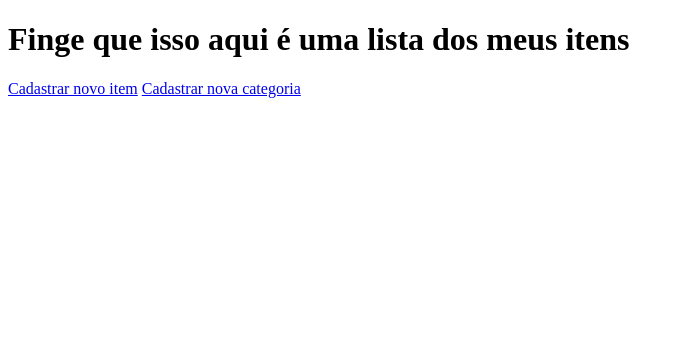
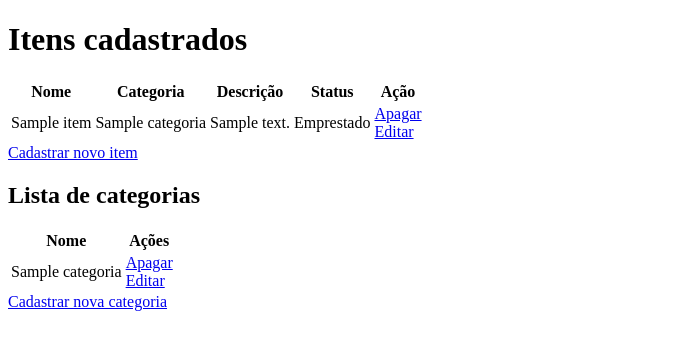
Before and after one commit to miguelwilliam/sistema-reservas-django, a Django app: page /itens/ in a window 1280 px wide. Shown: the part 98-448 px from the top of the page, without its empty margins (0-684 px from the left). Run offline with Django 5.2, Linux system fonts and the light colour scheme; tables that the repository leaves empty hold one stand-in row (values such as "Sample post").

Commit message:
homepage das pessoas e itens atualizadas para visualizar

```diff
--- a/treinodjango/itens/templates/itens/index.html
+++ b/treinodjango/itens/templates/itens/index.html
@@ -1,9 +1,59 @@
-{% extends "core/base.html" %}
+{% extends 'core/base.html' %}
 
-{% block title %}Meus itens{% endblock %}
+{% block title %}Itens{% endblock %}
 
 {% block content %}
-<h1>Finge que isso aqui é uma lista dos meus itens</h1>
-<a href="{% url 'itens:novo-item' %}">Cadastrar novo item</a>
-<a href="{% url 'itens:nova-categoria' %}">Cadastrar nova categoria</a>
+<div class="container">
+    <h1>Itens cadastrados</h1>
+    {% if itens %}
+    <table>
+        <tr>
+            <th>Nome</th>
+            <th>Categoria</th>
+            <th>Descrição</th>
+            <th>Status</th>
+            <th>Ação</th>
+        </tr>
+        {% for item in itens %}
+        <tr>
+            <td>{{ item.nome }}</td>
+            <td>{{ item.categoria }}</td>
+            <td>{{ item.desc }}</td>
+            <td>{% if item.atualmente_emprestado %}Emprestado{% else %}Disponível{% endif %}</td>
+            <td><a href="#">Apagar</a><br><a href="#">Editar</a></td>
+        </tr>
+        {% endfor %}
+    </table>
+
+    <a href="{% url 'itens:novo-item' %}">Cadastrar novo item</a>
+
+    {% else %}
+    <h2>Não existe nenhum item cadastrado no momento!</h2>
+    <a href="{% url 'itens:novo-item' %}">Cadastrar novo item</a>
+    {% endif %}
+</div>
+
+<div class="container">
+    <h2>Lista de categorias</h2>
+    {% if categorias %}
+    <table>
+        <tr>
+            <th>Nome</th>
+            <th>Ações</th>
+        </tr>
+        {% for categoria in categorias %}
+        <tr>
+            <td>{{ categoria.nome }}</td>
+            <td><a href="#">Apagar</a><br><a href="#">Editar</a></td>
+        </tr>
+        {% endfor %}
+    </table>
+
+    <a href="{% url 'itens:nova-categoria' %}">Cadastrar nova categoria</a>
+
+    {% else %}
+    <h2>Não existe nenhuma categoria cadastrada no momento!</h2>
+    <a href="{% url 'itens:nova-categoria' %}">Cadastrar nova categoria</a>
+    {% endif %}
+</div>
 {% endblock %}
--- a/treinodjango/itens/views.py
+++ b/treinodjango/itens/views.py
@@ -1,9 +1,13 @@
 from django.shortcuts import render, redirect
 from . import forms
+from .models import Categoria, Item
 
 # Create your views here.
 def home(request):
-    return render(request, 'itens/index.html')
+    categorias = Categoria.objects.all()
+    itens = Item.objects.all()
+    context = {'categorias': categorias, 'itens': itens}
+    return render(request, 'itens/index.html', context)
 
 def novo_item(request):
     form = forms.ItemForm
--- a/treinodjango/pessoas/views.py
+++ b/treinodjango/pessoas/views.py
@@ -1,9 +1,12 @@
 from django.shortcuts import render, redirect
 from . import forms
+from .models import Pessoa
 
 # Create your views here.
 def home(request):
-    return render(request, 'pessoas/index.html')
+    pessoas = Pessoa.objects.all()
+    context = {'pessoas': pessoas}
+    return render(request, 'pessoas/index.html', context)
 
 def nova(request):
     form = forms.PessoaForm
```
Also changed, not shown: treinodjango/pessoas/templates/pessoas/index.html (+24 -2 lines).
